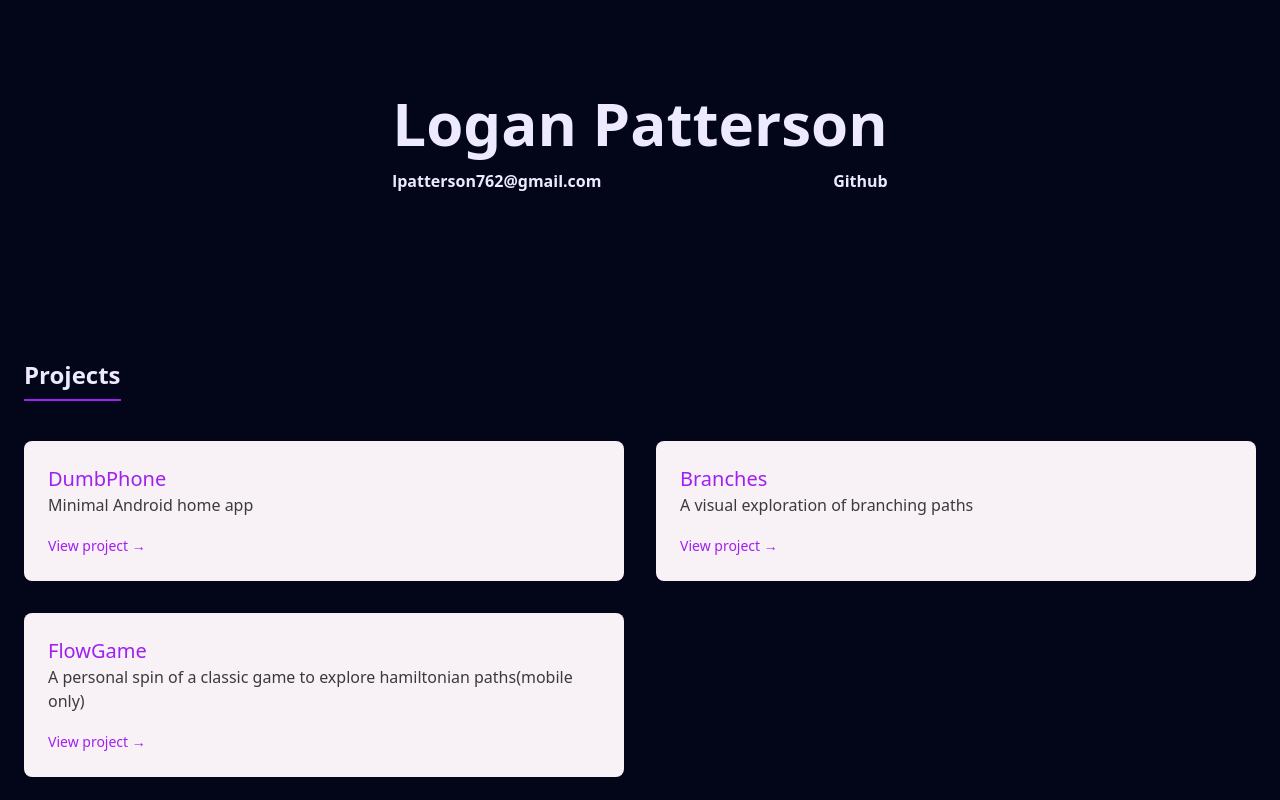
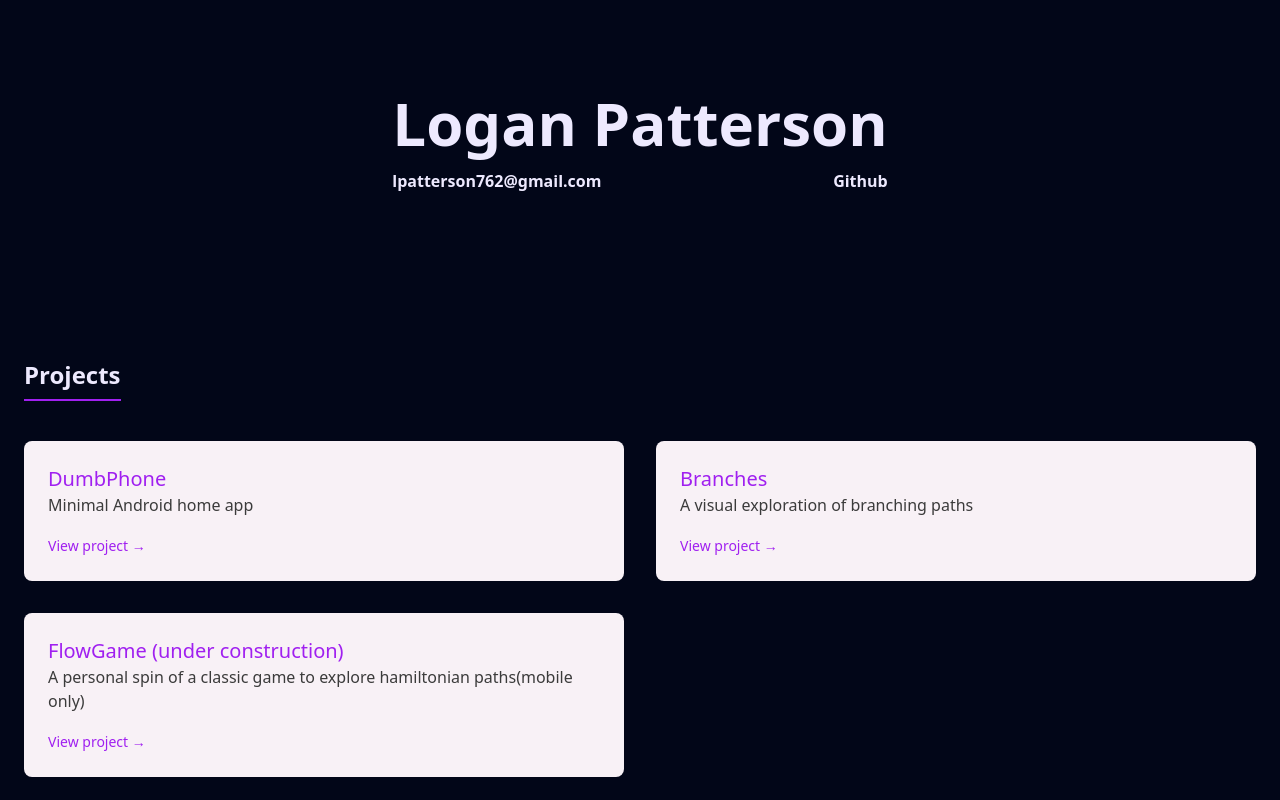
Before and after one commit to LoganTylerPatterson/next-logan-patterson, a Next.js app: page / in a window 1280 px wide. Built offline with nearby package versions, Linux system fonts and the light colour scheme.

Commit message:
construction warning for flow dude

```diff
--- a/app/page.jsx
+++ b/app/page.jsx
@@ -52,7 +52,7 @@ export default function Home() {
           <Link href="/flow" className="group">
             <div className="bg-[#f8f1f6] rounded-lg p-6 transition-all duration-300 hover:bg-[#cccace] hover:shadow-md hover:shadow-[#cccace]">
               <h3 className="text-xl font-medium text-[#a020f0]">
-                FlowGame
+                FlowGame (under construction)
               </h3>
               <p className="text-[#3b3b3b] mb-4">
                 A personal spin of a classic game to explore hamiltonian paths(mobile only)
```
